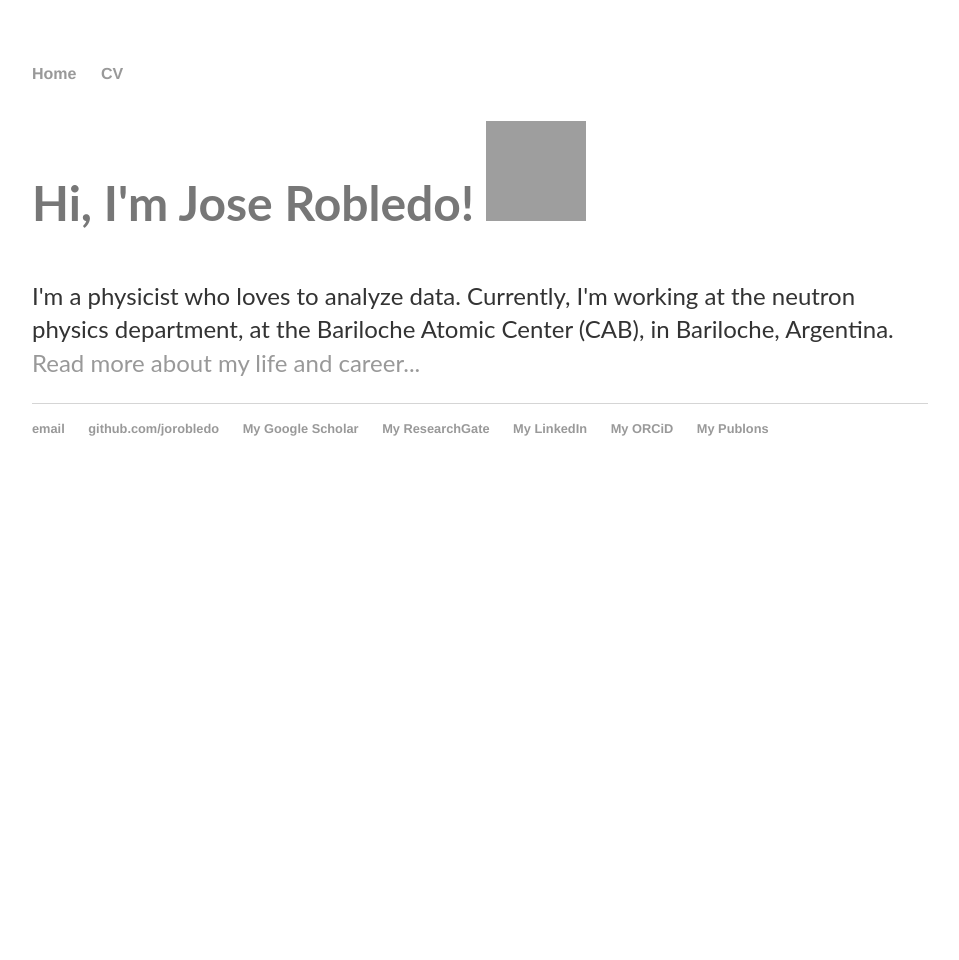
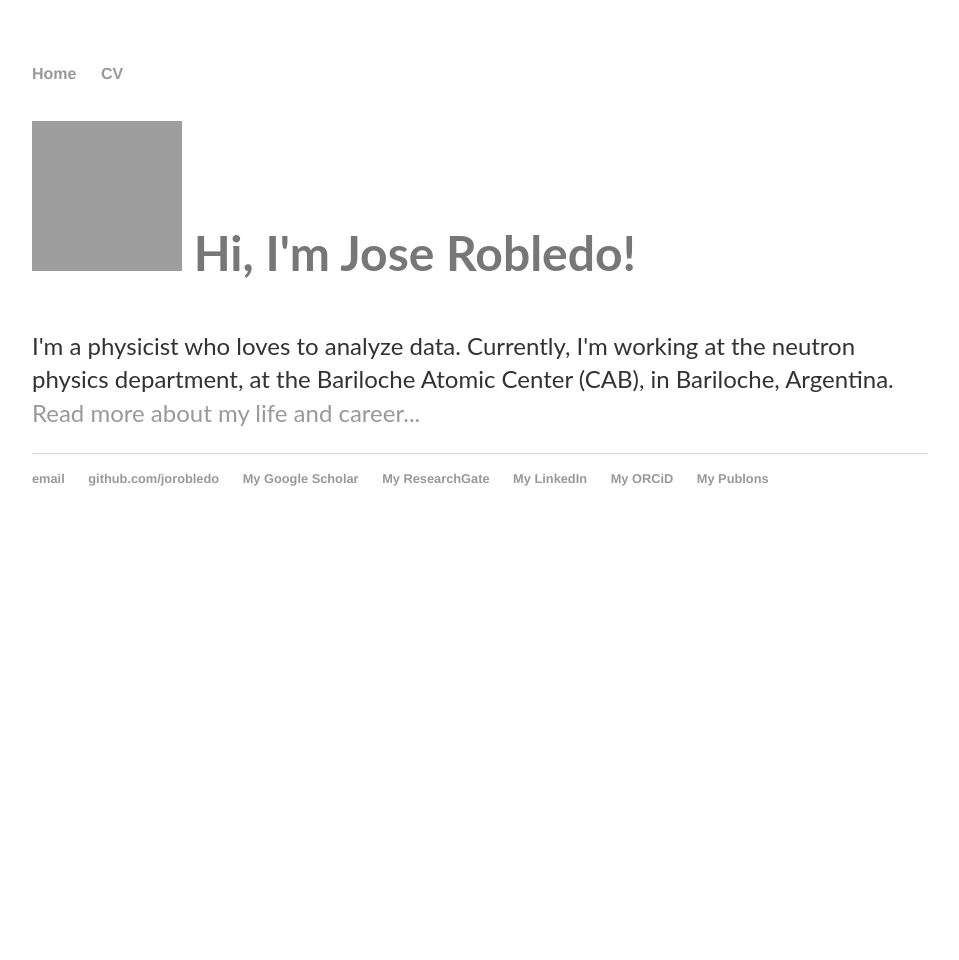
Before and after one commit to jorobledo/jorobledo.github.io, a Jekyll site: the page built from index.html, in a window 1280 px wide. Shown: the whole page, without its empty margins (160-1119 px from the left). Built offline with Jekyll 4.4.1, drawn with Linux system fonts in a browser that asks for light colours; grey boxes are pictures that could not be loaded.

Commit message:
Update index.html

```diff
--- a/index.html
+++ b/index.html
@@ -5,8 +5,8 @@ title: Jose I. Robledo's personal page
 <div class="blurb">
 	<div>
 		<h1>
+			<img src="https://avatars.githubusercontent.com/u/46170369?v=4" alt="Profile photo" height="150">
 			Hi, I'm Jose Robledo!
-			<img src="https://avatars.githubusercontent.com/u/46170369?v=4" alt="Profile photo" height="100">
 	 	</h1>
 	</div>
 	<p>I'm a physicist who loves to analyze data. Currently, I'm working at the neutron physics department, at the
```
